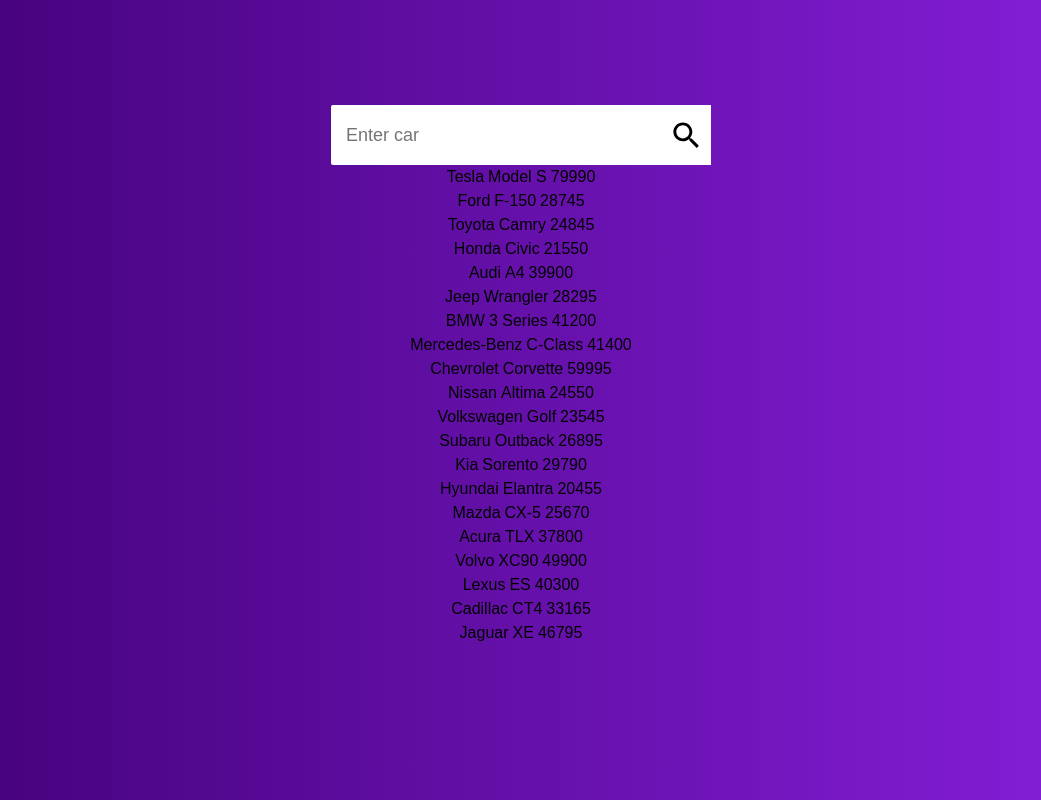
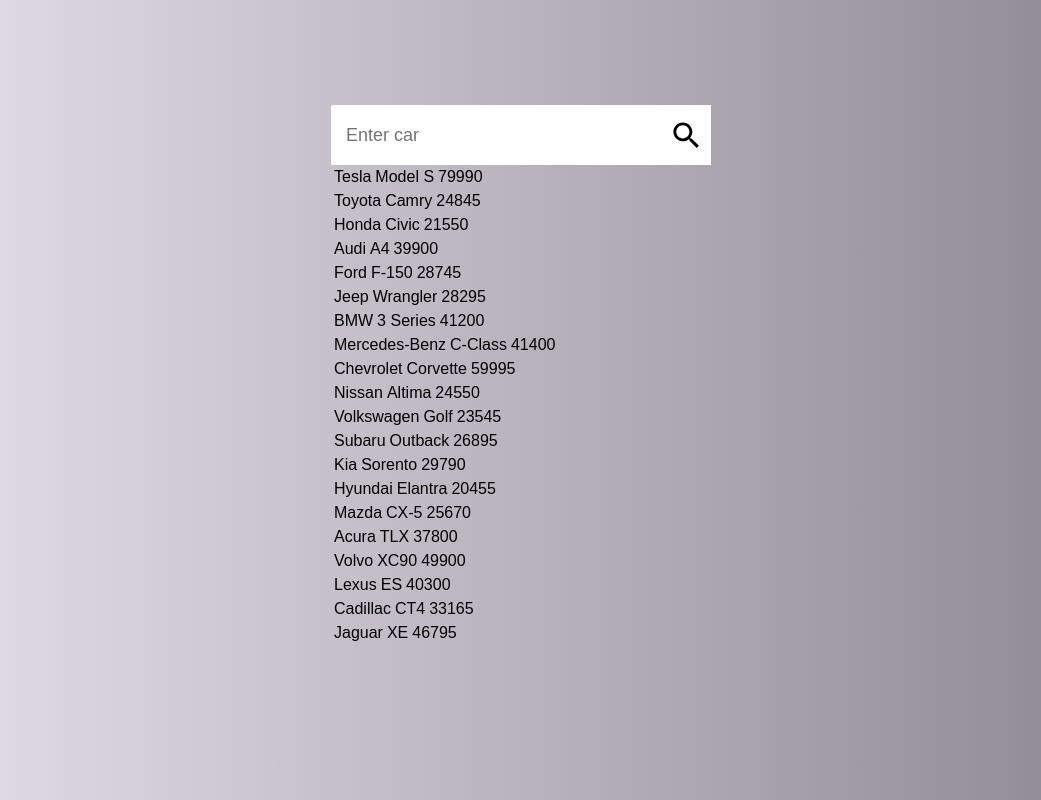
Before and after one commit to HamidM9/motorK, a React (Create React App) app: page / in a window 1280 px wide. Shown: the whole page, without its empty margins (119-1160 px from the left). Built offline with nearby package versions, Linux system fonts and the light colour scheme.

Commit message:
first route added and home paje created

```diff
--- a/package.json
+++ b/package.json
@@ -38,5 +38,8 @@
       "last 1 firefox version",
       "last 1 safari version"
     ]
+  },
+  "devDependencies": {
+    "react-router-dom": "^6.15.0"
   }
 }
--- a/src/App.css
+++ b/src/App.css
@@ -5,7 +5,7 @@
   align-items: center;
   flex-direction: column;
   font-family: "Nunito", sans-serif;
-  background-image: linear-gradient(90deg, #410076, #8820dd);
+  background-image: linear-gradient(90deg, #e6e1eb, #8b8590);
 }
 body {
   padding: 0;
--- a/src/App.js
+++ b/src/App.js
@@ -1,42 +1,27 @@
 import logo from './logo.svg';
+import ReactDOM from "react-dom/client";
+import { BrowserRouter, Routes, Route, Switch, Router } from "react-router-dom";
+import { Link } from "react-router-dom";
+
+import Tesla from './pages/Tesla';
 import './App.css';
-import "./Table.js"
-import "./searchBar.js"
-import "./Entry"
-import "./data"
-import MyTable from './Table.js';
-import Entry from './Entry';
-import data from './data';
-import SearchBar from './searchBar.js';
-function App() {
-  return (
-    <div className="App">
-      <SearchBar placeholder="Enter car" data={data} />
-      <Entry make = {data[0].make} model = {data[0].model} price = {data[0].price} />
-      <Entry make = {data[1].make} model = {data[1].model} price = {data[1].price} />
-      <Entry make = {data[2].make} model = {data[2].model} price = {data[2].price} />
-      <Entry make = {data[3].make} model = {data[3].model} price = {data[3].price} />
-      <Entry make = {data[4].make} model = {data[4].model} price = {data[4].price} />
-      <Entry make = {data[5].make} model = {data[5].model} price = {data[5].price} />
-      <Entry make = {data[6].make} model = {data[6].model} price = {data[6].price} />
-      <Entry make = {data[7].make} model = {data[7].model} price = {data[7].price} />
-      <Entry make = {data[8].make} model = {data[8].model} price = {data[8].price} />
-      <Entry make = {data[9].make} model = {data[9].model} price = {data[9].price} />
-      <Entry make = {data[10].make} model = {data[10].model} price = {data[10].price} />
-      <Entry make = {data[11].make} model = {data[11].model} price = {data[11].price} />
-      <Entry make = {data[12].make} model = {data[12].model} price = {data[12].price} />
-      <Entry make = {data[13].make} model = {data[13].model} price = {data[13].price} />
-      <Entry make = {data[14].make} model = {data[14].model} price = {data[14].price} />
-      <Entry make = {data[15].make} model = {data[15].model} price = {data[15].price} />
-      <Entry make = {data[16].make} model = {data[16].model} price = {data[16].price} />
-      <Entry make = {data[17].make} model = {data[17].model} price = {data[17].price} />
-      <Entry make = {data[18].make} model = {data[18].model} price = {data[18].price} />
-      <Entry make = {data[19].make} model = {data[19].model} price = {data[19].price} />
+import Home from './pages/Home';
 
 
 
+function App() {
+  return (
+
+    <div className="App">
+    <Routes>
+      <Route path='/' element={<Home />} />
+      <Route path='/Tesla' element={<Tesla />} />
+    </Routes>
+
 
     </div>
+
+
   );
 }
 
--- a/src/index.js
+++ b/src/index.js
@@ -3,11 +3,14 @@
 import './index.css';
 import App from './App';
 import reportWebVitals from './reportWebVitals';
+import { BrowserRouter } from 'react-router-dom';
 
 const root = ReactDOM.createRoot(document.getElementById('root'));
 root.render(
   <React.StrictMode>
+  <BrowserRouter>
     <App />
+  </BrowserRouter>
   </React.StrictMode>
 );
 
--- /dev/null
+++ b/src/pages/Home.js
@@ -0,0 +1,34 @@
+
+import React from "react";
+import Entry from "../Entry.js";
+import data from "../data.js";
+import SearchBar from "../searchBar.js";
+function Home() {
+return (
+    <div>
+<SearchBar placeholder="Enter car" data={data} />
+<Entry make = {data[0].make} model = {data[0].model} price = {data[0].price} />
+<Entry make = {data[2].make} model = {data[2].model} price = {data[2].price} />
+<Entry make = {data[3].make} model = {data[3].model} price = {data[3].price} />
+<Entry make = {data[4].make} model = {data[4].model} price = {data[4].price} />
+<Entry make = {data[1].make} model = {data[1].model} price = {data[1].price} />
+<Entry make = {data[5].make} model = {data[5].model} price = {data[5].price} />
+<Entry make = {data[6].make} model = {data[6].model} price = {data[6].price} />
+<Entry make = {data[7].make} model = {data[7].model} price = {data[7].price} />
+<Entry make = {data[8].make} model = {data[8].model} price = {data[8].price} />
+<Entry make = {data[9].make} model = {data[9].model} price = {data[9].price} />
+<Entry make = {data[10].make} model = {data[10].model} price = {data[10].price} />
+<Entry make = {data[11].make} model = {data[11].model} price = {data[11].price} />
+<Entry make = {data[12].make} model = {data[12].model} price = {data[12].price} />
+<Entry make = {data[13].make} model = {data[13].model} price = {data[13].price} />
+<Entry make = {data[14].make} model = {data[14].model} price = {data[14].price} />
+<Entry make = {data[15].make} model = {data[15].model} price = {data[15].price} />
+<Entry make = {data[16].make} model = {data[16].model} price = {data[16].price} />
+<Entry make = {data[17].make} model = {data[17].model} price = {data[17].price} />
+<Entry make = {data[18].make} model = {data[18].model} price = {data[18].price} />
+<Entry make = {data[19].make} model = {data[19].model} price = {data[19].price} />
+    </div>
+);
+}
+
+export default Home;
--- /dev/null
+++ b/src/pages/Tesla.js
@@ -0,0 +1,13 @@
+
+import React from "react";
+
+function Tesla() {
+return (
+    <div>
+    <h1>Target Page</h1>
+    <p>This is the target page.</p>
+    </div>
+);
+}
+
+export default Tesla;
```
Also changed, not shown: 1 other file (tests, documents, lock files or other folders).
